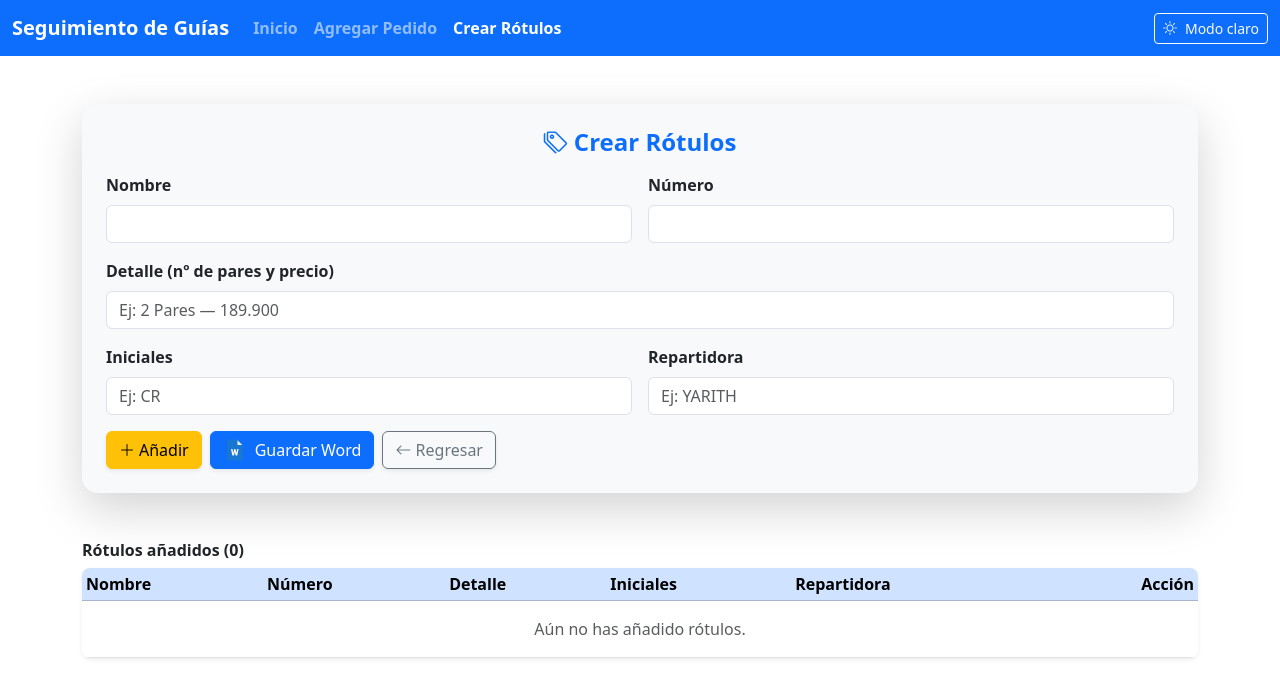
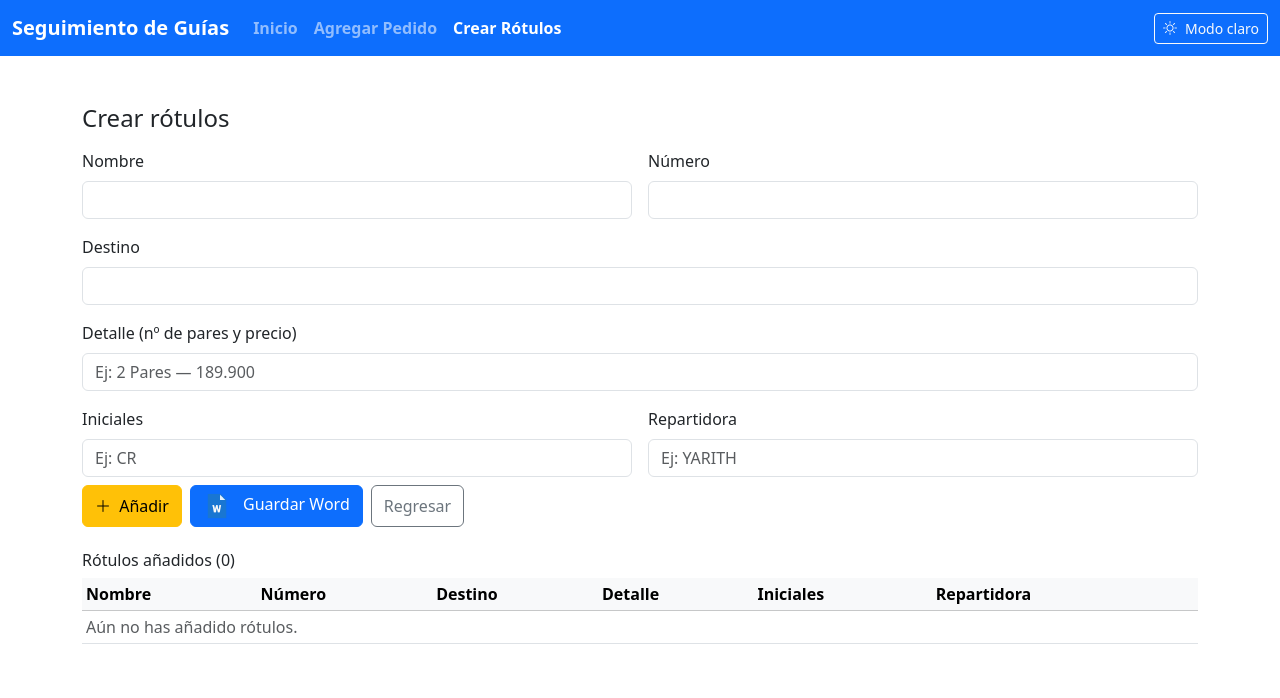
Before and after one commit to carlosninacio/seguimiento-guias-angular-spring-ai, an Angular app in the folder frontend-angular/: page /crear-rotulos in a window 1280 px wide. Shown: the top 698 px of the page. Built offline with nearby package versions, Linux system fonts and the light colour scheme.

Commit message:
AGREGADO DESTINO EN CREAR ROTULOS

```diff
--- a/frontend-angular/src/app/crear-rotulos/crear-rotulos.html
+++ b/frontend-angular/src/app/crear-rotulos/crear-rotulos.html
@@ -1,70 +1,75 @@
 <div class="container py-4">
-  <div class="shadow-lg p-4 rounded-4 bg-body-tertiary border-0">
-    <h4 class="mb-3 fw-bold text-primary text-center">
-      <i class="bi bi-tags"></i> Crear Rótulos
-    </h4>
+  <h4 class="mb-3">Crear rótulos</h4>
 
   <form (ngSubmit)="onSubmit()" autocomplete="off" class="row g-3">
+
     <div class="col-md-6">
-        <label class="form-label fw-semibold text-body">Nombre</label>
+      <label class="form-label">Nombre</label>
       <input class="form-control" [(ngModel)]="form.nombre" name="nombre" required>
     </div>
 
     <div class="col-md-6">
-        <label class="form-label fw-semibold text-body">Número</label>
+      <label class="form-label">Número</label>
       <input class="form-control" [(ngModel)]="form.numero" name="numero" required>
     </div>
 
+    <!-- 🔹 Nuevo campo: Destino -->
+    <div class="col-md-12">
+      <label class="form-label">Destino</label>
+      <input class="form-control" [(ngModel)]="form.destino" name="destino">
+    </div>
+
     <div class="col-12">
-        <label class="form-label fw-semibold text-body">Detalle (nº de pares y precio)</label>
+      <label class="form-label">Detalle (nº de pares y precio)</label>
       <input class="form-control" [(ngModel)]="form.detalle" name="detalle" placeholder="Ej: 2 Pares — 189.900">
     </div>
 
     <div class="col-md-6">
-        <label class="form-label fw-semibold text-body">Iniciales</label>
+      <label class="form-label">Iniciales</label>
       <input class="form-control" [(ngModel)]="form.iniciales" name="iniciales" placeholder="Ej: CR">
     </div>
 
     <div class="col-md-6">
-        <label class="form-label fw-semibold text-body">Repartidora</label>
+      <label class="form-label">Repartidora</label>
       <input class="form-control" [(ngModel)]="form.repartidora" name="repartidora" placeholder="Ej: YARITH">
     </div>
 
-      <div class="col-12 d-flex justify-content-start gap-2 mt-3">
-        <button type="submit" class="btn btn-warning shadow-sm">
-          <i class="bi bi-plus-lg me-1"></i>Añadir
+    <div class="col-12 d-flex justify-content-start gap-2 mt-2">
+      <button type="submit" class="btn btn-warning">
+        <i class="bi bi-plus-lg me-1"></i> Añadir
       </button>
 
-        <button type="button" class="btn btn-primary shadow-sm d-flex align-items-center" (click)="guardarWord()">
-          <img src="/word.png" alt="Word" style="height:24px; width:24px; margin-right:8px;">
+      <button type="button" class="btn btn-primary" (click)="guardarWord()">
+        <img src="/word.png" alt="Word" style="height:28px; width:28px; margin-right:8px;">
         Guardar Word
       </button>
 
-        <button type="button" class="btn btn-outline-secondary shadow-sm" (click)="regresar()">
-          <i class="bi bi-arrow-left"></i> Regresar
+      <button type="button" class="btn btn-outline-secondary" (click)="regresar()">
+        Regresar
       </button>
     </div>
   </form>
-  </div>
 
-  <div class="mt-5">
-    <h6 class="mb-2 fw-semibold text-body">Rótulos añadidos ({{ rotulos().length }})</h6>
-    <div class="table-responsive shadow-sm rounded-3">
-      <table class="table table-sm table-hover align-middle mb-0">
-        <thead class="table-primary">
+  <div class="mt-4">
+    <h6 class="mb-2">Rótulos añadidos ({{ rotulos().length }})</h6>
+    <div class="table-responsive">
+      <table class="table table-sm table-hover align-middle">
+        <thead class="table-light">
           <tr>
             <th>Nombre</th>
             <th>Número</th>
+            <th>Destino</th>
             <th>Detalle</th>
             <th>Iniciales</th>
             <th>Repartidora</th>
-            <th class="text-end">Acción</th>
+            <th></th>
           </tr>
         </thead>
         <tbody>
           <tr *ngFor="let r of rotulos(); index as i">
             <td>{{ r.nombre }}</td>
             <td>{{ r.numero }}</td>
+            <td>{{ r.destino }}</td>
             <td>{{ r.detalle }}</td>
             <td>{{ r.iniciales }}</td>
             <td>{{ r.repartidora }}</td>
@@ -74,11 +79,8 @@
               </button>
             </td>
           </tr>
-
           <tr *ngIf="!rotulos().length">
-            <td colspan="6" class="text-muted text-center py-3">
-              Aún no has añadido rótulos.
-            </td>
+            <td colspan="7" class="text-muted">Aún no has añadido rótulos.</td>
           </tr>
         </tbody>
       </table>
--- a/frontend-angular/src/app/crear-rotulos/crear-rotulos.ts
+++ b/frontend-angular/src/app/crear-rotulos/crear-rotulos.ts
@@ -4,7 +4,7 @@ import { CommonModule } from '@angular/common';
 import { Router } from '@angular/router';
 import { HttpClient } from '@angular/common/http';
 
-type Rotulo = { nombre: string; numero: string; detalle: string; iniciales: string; repartidora: string };
+type Rotulo = { nombre: string; numero: string; destino: string;detalle: string; iniciales: string; repartidora: string };
 
 @Component({
   selector: 'app-crear-rotulos',
@@ -18,7 +18,14 @@ export class CrearRotulos {
 
   private url = 'http://localhost:8080/seguimiento-app/pedidos/crear-rotulos';
 
-  form: Rotulo = { nombre: '', numero: '', detalle: '', iniciales: '', repartidora: '' };
+  form: Rotulo = {
+  nombre: '',
+  numero: '',
+  destino: '',
+  detalle: '',
+  iniciales: '',
+  repartidora: ''
+};
   rotulos = signal<Rotulo[]>([]);
 
   onSubmit() {
@@ -28,7 +35,14 @@ export class CrearRotulos {
   addWord() {
     if (!this.form.nombre.trim() || !this.form.numero.trim()) return;
     this.rotulos.update(arr => [...arr, { ...this.form }]);
-    this.form = { nombre: '', numero: '', detalle: '', iniciales: '', repartidora: '' };
+    this.form = {
+  nombre: '',
+  numero: '',
+  destino: '',
+  detalle: '',
+  iniciales: '',
+  repartidora: ''
+};
   }
 
   quitar(i: number) {
```
Also changed, not shown: 2 other files (tests, documents, lock files or other folders). Lines whose indentation alone changed are shown as unchanged.
